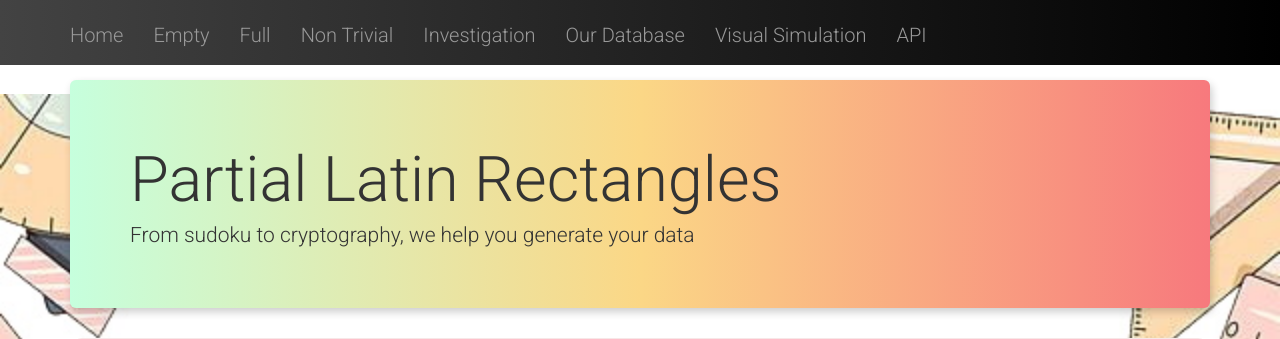
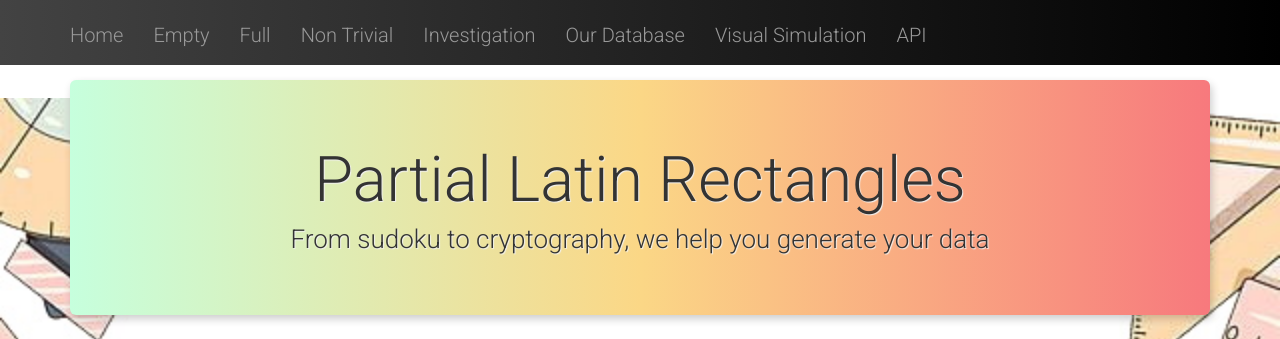
Before and after one commit to givolaj/plr, an ASP.NET MVC app: page / in a window 1280 px wide. Shown: the top 339 px of the page. Run offline with ASP.NET Core 8 and stand-ins for ASP.NET MVC 5, Linux system fonts and the light colour scheme; the project's own start-up code is not run, and a stand-in starts its controllers and pages; some libraries are stand-ins or nearby versions.

Commit message:
Update Site.css

```diff
--- a/LatinSquares/Content/Site.css
+++ b/LatinSquares/Content/Site.css
@@ -49,13 +49,19 @@ pre, code {
 }
 
 .jumbotron {
+    text-align: center;
     background-image: linear-gradient(to right, #c6ffdd, #fbd786, #f7797d);
     box-shadow: 2px 4px 8px rgba(0,0,0,0.2);
+    text-shadow: 1px 1px 1px #f0f0f0;
 }
 
-.navbar {
-    background-image: linear-gradient(to right, #434343 0%, black 100%);
-}
+    .jumbotron p {
+        font-size: 26px;
+    }
+
+    .navbar {
+        background-image: linear-gradient(to right, #434343 0%, black 100%);
+    }
 
 .inline {
     display: inline;
```
